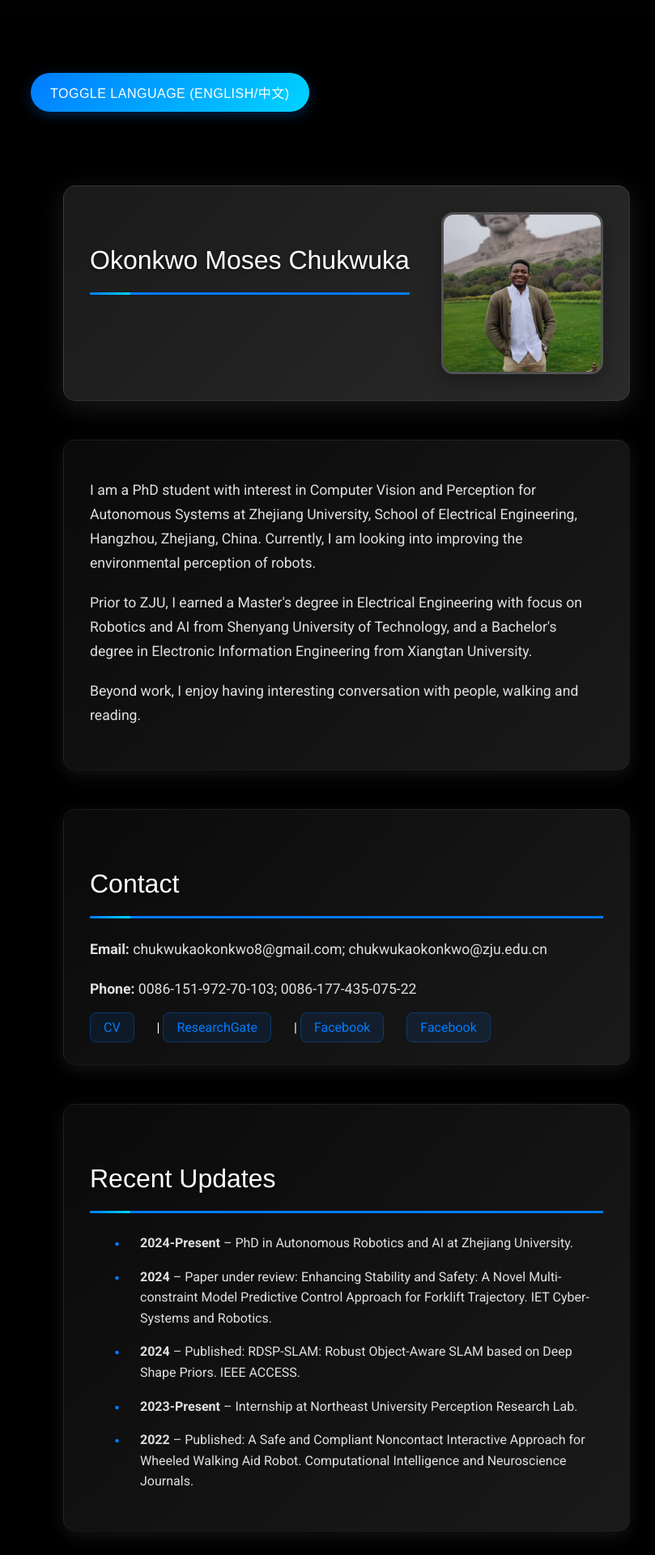
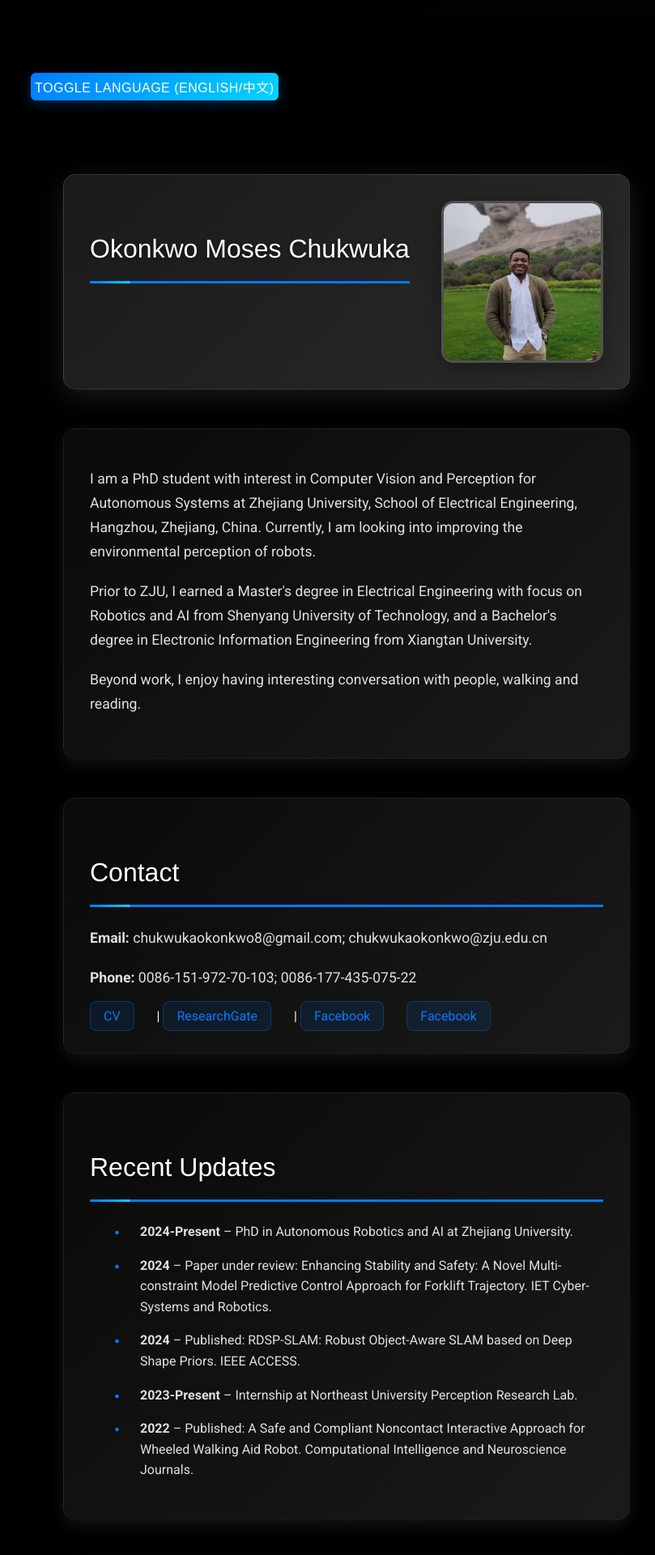
Before and after one commit to MosesChuka/MosesChuka.github.io, a Jekyll site: the page built from index.md, in a window 1280 px wide. Shown: the top 1920 px of the page at 81% size, without its empty margins (212-1021 px from the left). Built offline with Jekyll 4.4.1, drawn with Linux system fonts in a browser that asks for light colours; our own code applies the rules of GitHub Pages for plain Markdown files.

Commit message:
button stilinng update

```diff
--- a/index.md
+++ b/index.md
@@ -8,7 +8,7 @@
 <link href="https://fonts.googleapis.com/css2?family=Roboto:wght@300;400;700&display=swap" rel="stylesheet">
 <link href="/static/css/styles.css" rel="stylesheet">
 
-<button onclick="toggleLanguage()">Toggle Language (English/中文)</button>
+<button style='padding: 5px 5px; border-radius: 6px;' onclick="toggleLanguage()">Toggle Language (English/中文)</button>
 
 <div class="container" id="en">
 <header class="header">
```
